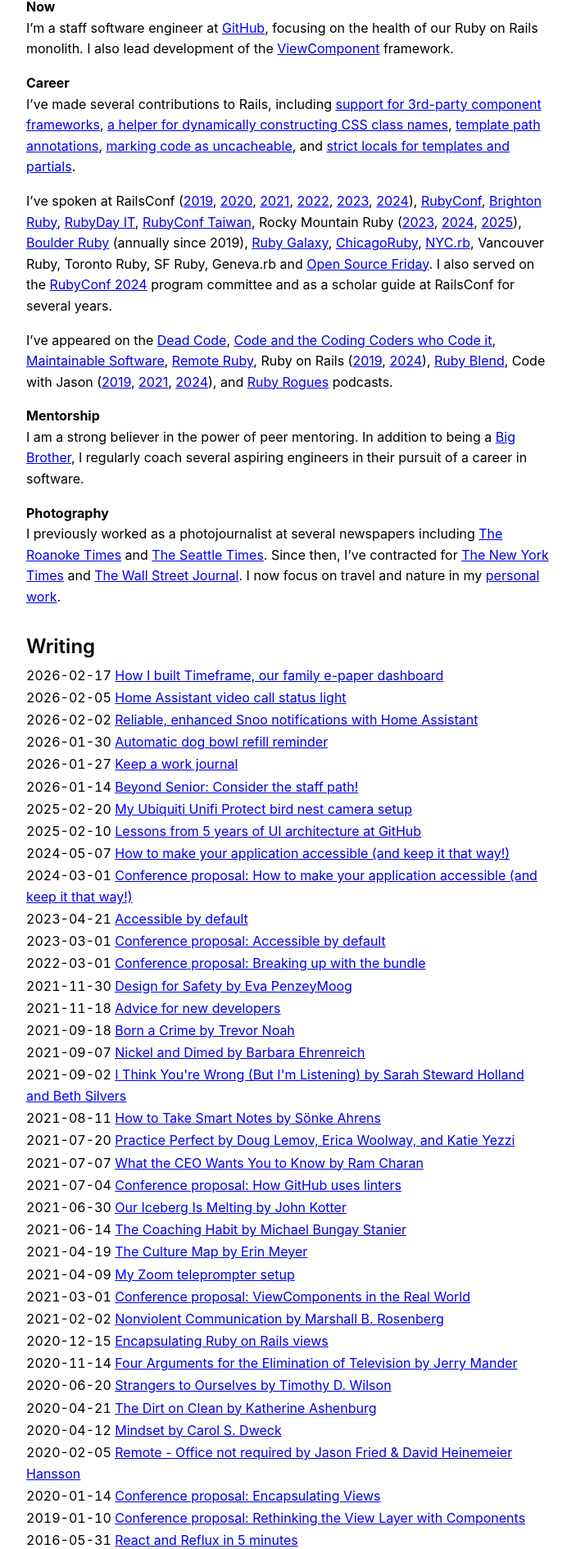
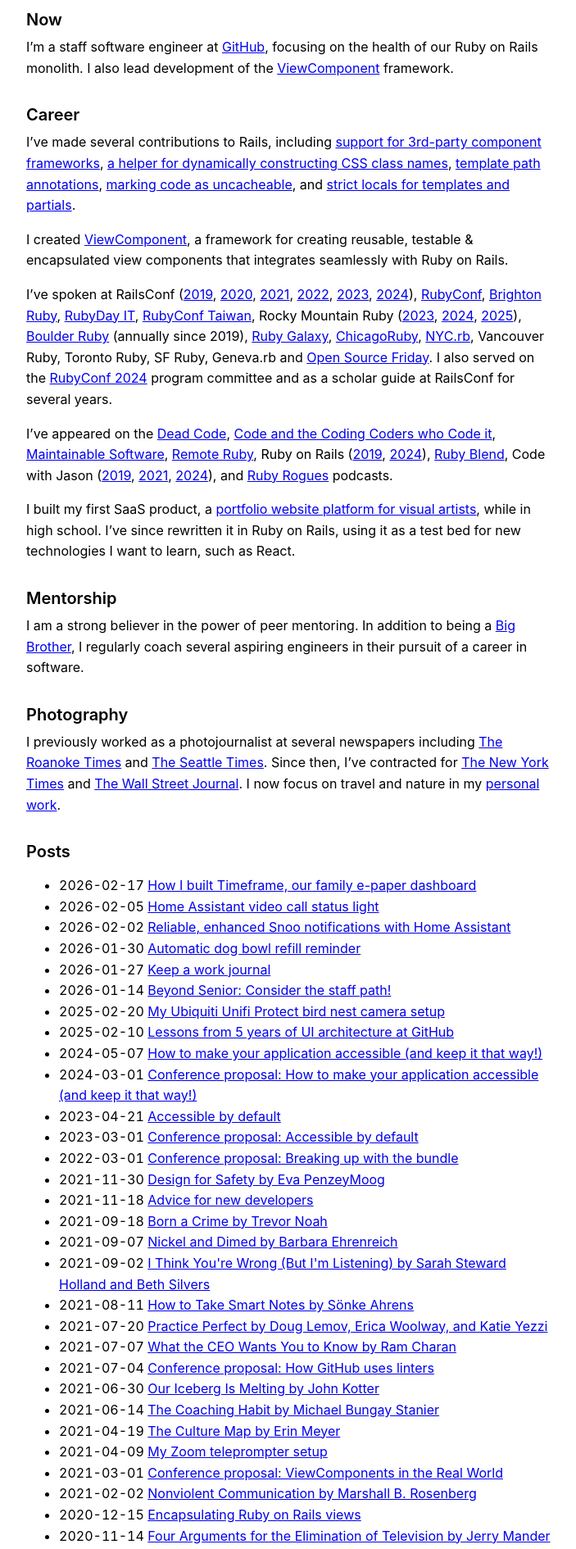
Before and after one commit to joelhawksley/identity, a Jekyll site: the page built from index.md, in a window 1280 px wide. Shown: the part 681-2571 px from the top of the page at 82% size, without its empty margins (288-991 px from the left). Built offline with Jekyll 4.4.1, drawn with Linux system fonts in a browser that asks for light colours; a script that is not in the unit is left out; some of the changed text lies outside the part shown.

Commit message:
simplify to remove projects

```diff
--- a/_config.yml
+++ b/_config.yml
@@ -1,6 +1,3 @@
-collections:
-  projects:
-
 plugins:
   - jekyll-feed
 title: Joel Hawksley
--- a/_layouts/default.html
+++ b/_layouts/default.html
@@ -53,7 +53,7 @@
       }
 
       h2 {
-        font-size: 1.5rem;
+        font-size: 1.25rem;
         padding-bottom: 0;
         margin-top: 2rem;
       }
@@ -106,33 +106,6 @@
       time.subhead {
         margin-bottom: 1em;
         display: inline-block;
-      }
-
-      ul.projects, ul.posts {
-        margin: 0;
-        padding: 0;
-        list-style: none;
-      }
-
-      .posts li {
-        margin: 0.1rem 0;
-      }
-
-      .projects h3 {
-        margin: 0;
-      }
-
-      .projects .period {
-        opacity: 0.6;
-        font-size: 0.8rem;
-      }
-
-      .projects li {
-        margin: 1rem 0 3rem;
-      }
-
-      .projects img {
-        border: 1px solid lightgray;
       }
 
       .presentation {
--- a/_layouts/home.html
+++ b/_layouts/home.html
@@ -2,7 +2,8 @@
 layout: default
 ---
 {{ content }}
-<h2>Writing</h2>
+
+<h2>Posts</h2>
 <ul class="posts">
   {% for post in site.posts %}
     <li>
@@ -11,17 +12,3 @@
     </li>
   {% endfor %}
 </ul>
-<h2>Projects</h2>
-<ul class="projects">
-  {% assign sorted = site.projects | sort: 'position' | reverse %}
-  {% for project in sorted %}
-    <li>
-      <img src="{{project.image}}" alt="{{project.alt}}" />
-      <div style="display: flex; justify-content: space-between;">
-        <h3>{{ project.name }}</h3>
-        <span class="period">{{ project.period }}</span>
-      </div>
-      {{ project.content | markdownify }}
-    </li>
-  {% endfor %}
-</ul>
--- a/index.md
+++ b/index.md
@@ -8,22 +8,26 @@
   <small><i>Speaking at Rocky Mountain Ruby 2025</i></small>
 </p>
 
-### Now
+## Now
 
 I'm a staff software engineer at [GitHub](https://github.com/joelhawksley), focusing on the health of our Ruby on Rails monolith. I also lead development of the [ViewComponent](https://github.com/github/view_component) framework.
 
-### Career
+## Career
 
 I've made several contributions to Rails, including [support for 3rd-party component frameworks](https://github.com/rails/rails/pull/36388), [a helper for dynamically constructing CSS class names](https://github.com/rails/rails/pull/37918), [template path annotations](https://github.com/rails/rails/pull/38848), [marking code as uncacheable](https://github.com/rails/rails/pull/42365), and [strict locals for templates and partials](https://github.com/rails/rails/pull/45602).
+
+I created [ViewComponent](https://github.com/github/view_component), a framework for creating reusable, testable & encapsulated view components that integrates seamlessly with Ruby on Rails.
 
 I've spoken at RailsConf ([2019](https://youtu.be/y5Z5a6QdA-M), [2020](https://youtu.be/YVYRus_2KZM), [2021](https://www.youtube.com/watch?v=QoetqsBCsbE), [2022](https://www.youtube.com/watch?v=21QG19Zy_g0), [2023](https://www.youtube.com/watch?v=4j2zlvE_Yj8&t=271s), [2024](https://www.youtube.com/watch?v=ZRUn-yRH0ks)), [RubyConf](https://www.youtube.com/watch?v=vynyFGOZOZ8), [Brighton Ruby](https://brightonruby.com/2022/breaking-up-with-the-bundle-joel-hawksley/), [RubyDay IT](https://www.youtube.com/watch?v=CyN1pdmBCtc), [RubyConf Taiwan](https://www.youtube.com/watch?v=MGAs0QALAiM), Rocky Mountain Ruby ([2023](https://www.youtube.com/watch?v=8tR3LJ2cEsE), [2024](https://www.youtube.com/watch?v=9e2CsMMLf4U), [2025](https://www.youtube.com/watch?v=4ck9ZUXwuio)), [Boulder Ruby](https://boulder-ruby.org/) (annually since 2019), [Ruby Galaxy](https://rubygalaxy.io/talks), [ChicagoRuby](https://chicagoruby.org), [NYC.rb](https://www.meetup.com/NYC-rb/events/jghpgsydcdbmb/), Vancouver Ruby, Toronto Ruby, SF Ruby, Geneva.rb and [Open Source Friday](https://www.youtube.com/watch?v=v-mrsmxVy5U). I also served on the [RubyConf 2024](https://rubyconf.org/) program committee and as a scholar guide at RailsConf for several years.
 
 I've appeared on the [Dead Code](https://shows.acast.com/dead-code/episodes/poison-pills-with-joel-hawksley), [Code and the Coding Coders who Code it](https://podcast.drbragg.dev/episodes/episode-53-joel-hawksley/), [Maintainable Software](https://maintainable.fm/episodes/joel-hawksley-the-hidden-costs-of-frontend-complexity), [Remote Ruby](https://remoteruby.transistor.fm/125), Ruby on Rails ([2019](https://www.therubyonrailspodcast.com/276), [2024](https://www.therubyonrailspodcast.com/519)), [Ruby Blend](https://radiopublic.com/the-ruby-blend-WDewaV/s1!9aab9), Code with Jason ([2019](https://www.codewithjason.com/podcast/9478227-088-viewcomponent-with-joel-hawksley-of-github/), [2021](https://www.codewithjason.com/podcast/9936046-130-viewcomponent-with-joel-hawksley-staff-engineer-at-github/), [2024](https://www.codewithjason.com/podcast/15763617-233-joel-hawksley-staff-engineer-at-github)), and [Ruby Rogues](https://devchat.tv/ruby-rogues/rr-461-rethinking-the-view-layer-with-components-with-joel-hawksley/) podcasts.
 
-### Mentorship
+I built my first SaaS product, a [portfolio website platform for visual artists](https://www.solofolio.net/), while in high school. I’ve since rewritten it in Ruby on Rails, using it as a test bed for new technologies I want to learn, such as React.
+
+## Mentorship
 
 I am a strong believer in the power of peer mentoring. In addition to being a [Big Brother](https://biglittlecolorado.org/), I regularly coach several aspiring engineers in their pursuit of a career in software.
 
-### Photography
+## Photography
 
 I previously worked as a photojournalist at several newspapers including [The Roanoke Times](https://roanoke.com/) and [The Seattle Times](https://www.seattletimes.com/). Since then, I've contracted for [The New York Times](https://www.nytimes.com) and [The Wall Street Journal](https://www.wsj.com). I now focus on travel and nature in my [personal work](https://www.hawksleyvisuals.com).
```
Also changed, not shown: _posts/2026-02-17-timeframe.md (+2 -2 lines), _projects/solofolio.md (deleted, +0 -13 lines), _projects/timeframe.md (deleted, +0 -9 lines), _projects/view_component.md (deleted, +0 -11 lines), img/projects/solofolio.jpg (deleted), img/projects/timeframe.jpg (deleted), img/projects/view_component.png (deleted), 1 other file.
